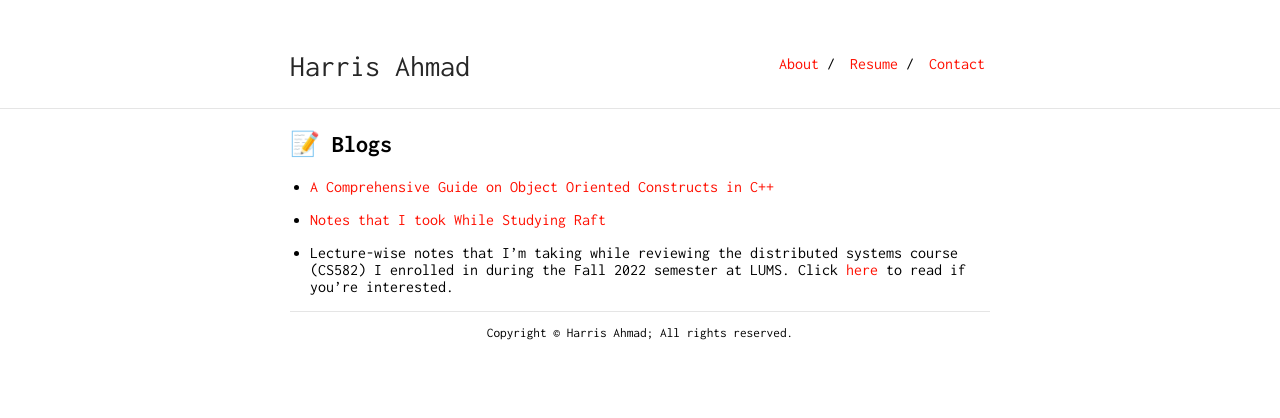
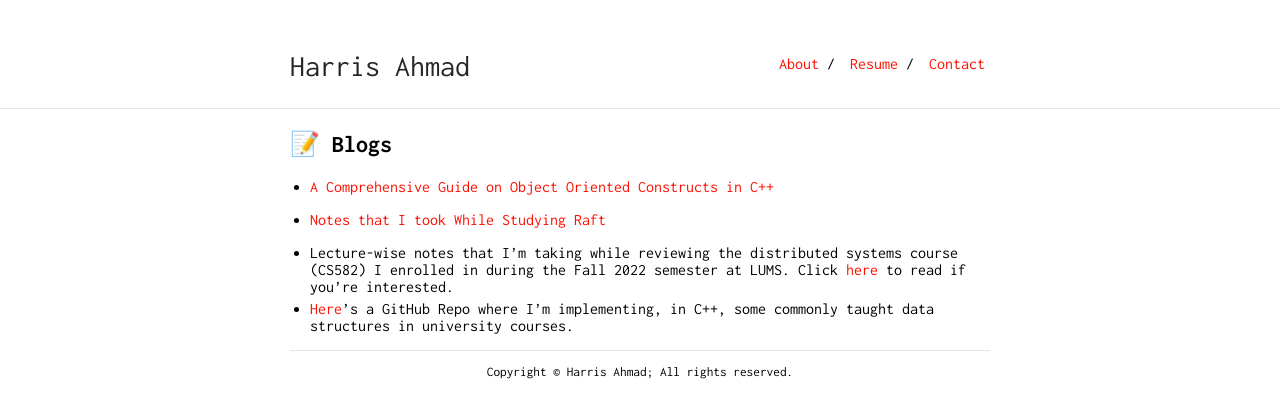
Before and after one commit to harris-ahmad/harris-ahmad.github.io, a Jekyll site: the page built from blogs.md, in a window 1280 px wide. Shown: the top 418 px of the page. Built offline with Jekyll 4.4.1, drawn with Linux system fonts in a browser that asks for light colours.

Commit message:
added a new blog

```diff
--- a/blogs.md
+++ b/blogs.md
@@ -11,3 +11,4 @@ permalink: /blogs/
 * [Notes that I took While Studying Raft](notes-raft.pdf "raft")
 
 * Lecture-wise notes that I'm taking while reviewing the distributed systems course (CS582) I enrolled in during the Fall 2022 semester at LUMS. Click [here](https://github.com/harris-ahmad/DistributedSystems) to read if you're interested.
+* [Here](https://github.com/harris-ahmad/DSA-in-CPP)'s a GitHub Repo where I'm implementing, in C++, some commonly taught data structures in university courses.
```
Also changed, not shown: index.md (+1 -0 lines).
